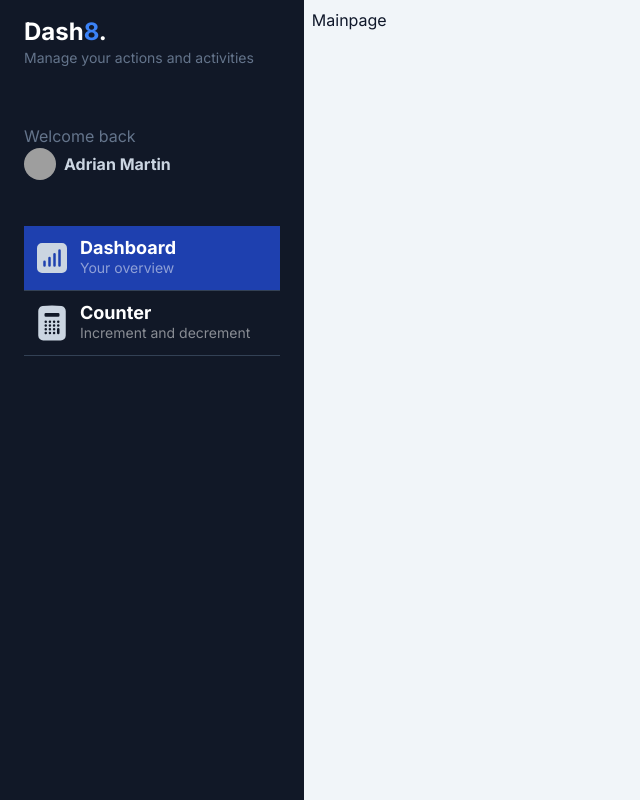
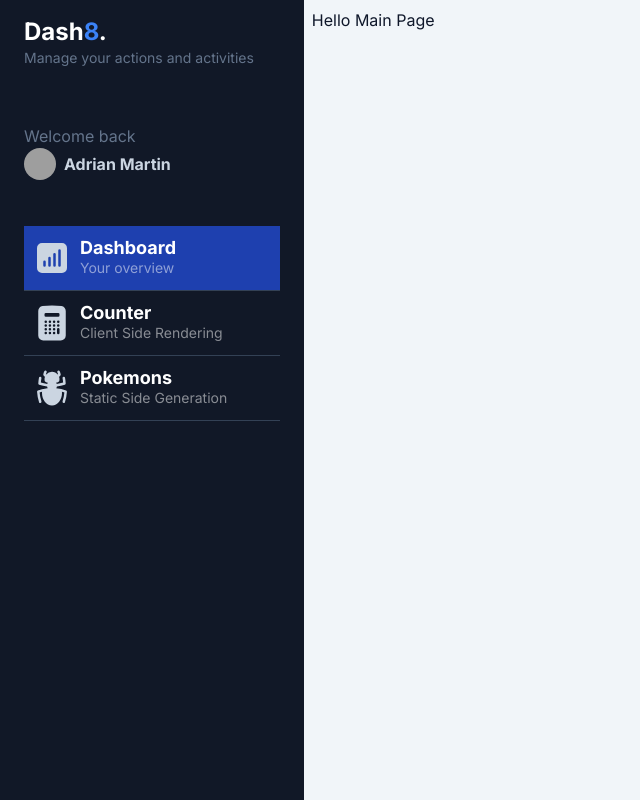
Before and after one commit to admartinbarcelo/next-test-dashboard, a Next.js app: page /dashboard/main in a window 1280 px wide. Shown: the whole page, without its empty margins (0-640 px from the left). Built offline with nearby package versions, Linux system fonts and the light colour scheme; grey boxes are pictures that could not be loaded.

Commit message:
Add new components and layout for dashboard

```diff
--- a/src/app/components/Sidebar.tsx
+++ b/src/app/components/Sidebar.tsx
@@ -1,6 +1,6 @@
 import Image from "next/image";
 
-import { HiChartBarSquare, HiCalculator } from "react-icons/hi2";
+import { HiChartBarSquare, HiCalculator, HiBugAnt } from "react-icons/hi2";
 import SidebarMenuItems from "./SidebarMenuItems";
 
 const menuItems = [
@@ -14,7 +14,13 @@ const menuItems = [
     path: "/dashboard/counter",
     icon: <HiCalculator size={40} />,
     title: "Counter",
-    subTitle: "Increment and decrement",
+    subTitle: "Client Side Rendering",
+  },
+  {
+    path: "/dashboard/pokemons",
+    icon: <HiBugAnt size={40} />,
+    title: "Pokemons",
+    subTitle: "Static Side Generation",
   },
 ];
 
--- a/src/app/dashboard/main/page.tsx
+++ b/src/app/dashboard/main/page.tsx
@@ -2,6 +2,6 @@
 
 export default function Mainpage() {
   return (
-    <div>Mainpage</div>
+    <div>Hello Main Page</div>
   )
 }
--- /dev/null
+++ b/src/app/dashboard/pokemons/page.tsx
@@ -0,0 +1,8 @@
+
+export default function PokemonsPage() {
+  return (
+    <div>
+      <h1>Hello Pokemons Page</h1>
+    </div>
+  );
+}
```
